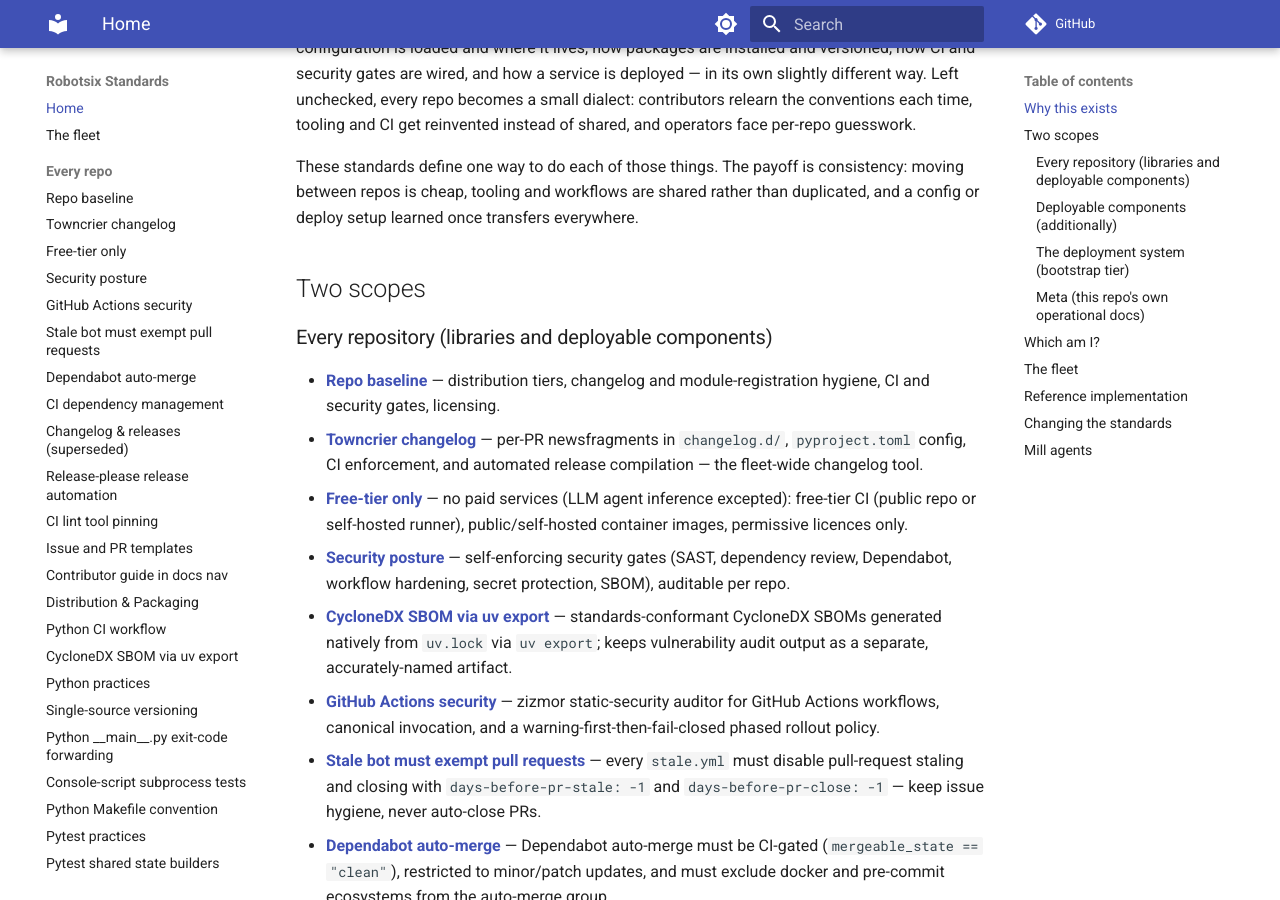
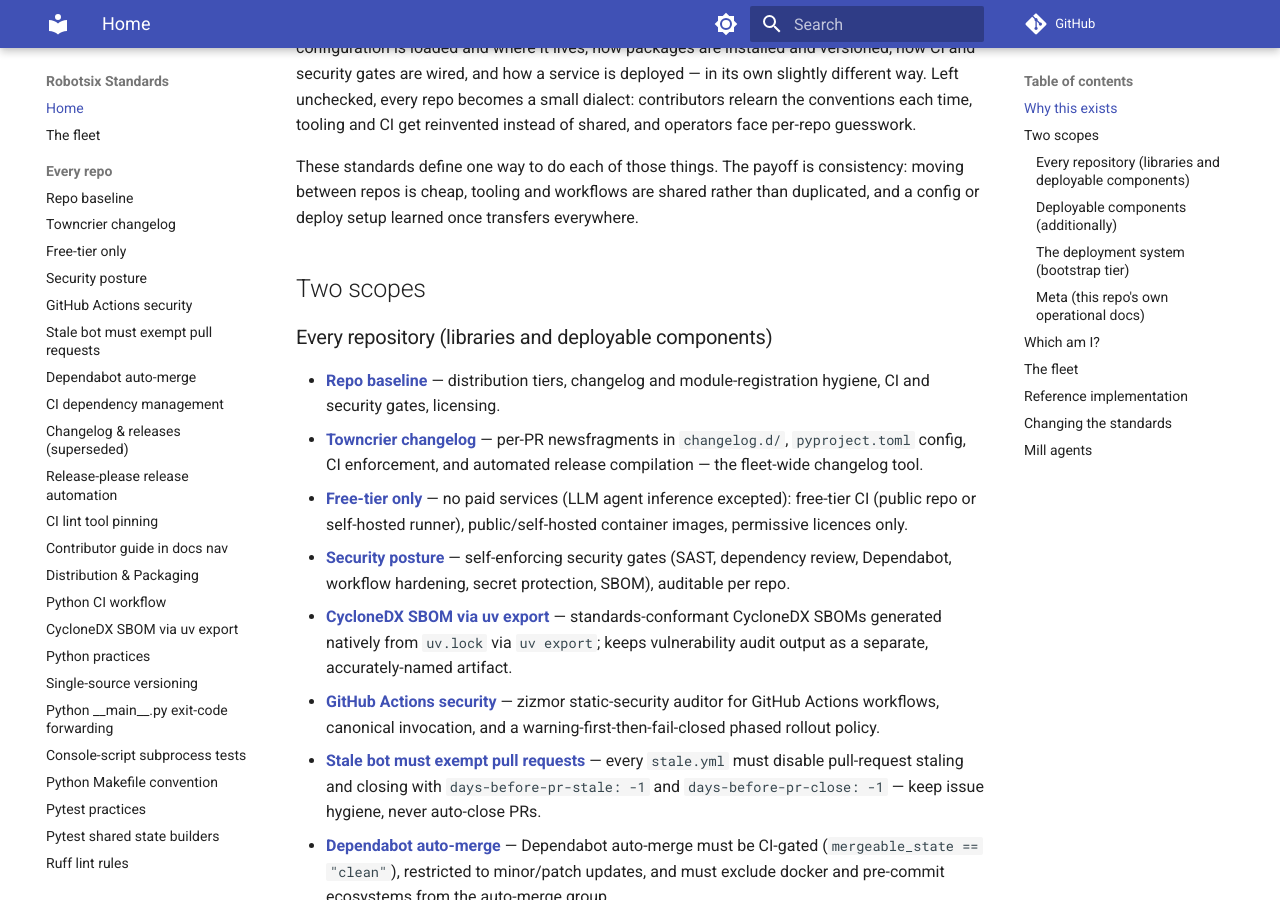
Before and after one commit to damien-robotsix/robotsix-standards, an MkDocs documentation site: the page built from docs/index.md, in a window 1280 px wide and 900 px high, scrolled down 312 px. Built offline with MkDocs 1.6.1 and Material for MkDocs 9.7.7, drawn with Linux system fonts in a browser that asks for light colours; comment, search, counter and statistics services are not loaded.

Commit message:
chore: Register issue-pr-templates.md in mkdocs.yml nav (20260823T091611Z-register-issue-pr-templates-md-in-mkdocs-91e6) (#317)
Co-authored-by: robotsix-mill <mill@robotsix.local>

```diff
--- a/mkdocs.yml
+++ b/mkdocs.yml
@@ -81,7 +81,6 @@ nav:
       - Changelog & releases (superseded): changelog-driven-releases.md
       - Release-please release automation: release-please.md
       - CI lint tool pinning: ci-lint-pinning.md
-      - Issue and PR templates: issue-pr-templates.md
       - Contributor guide in docs nav: contributing-in-nav.md
       - Distribution & Packaging: distribution-packaging.md
       - Python CI workflow: python-ci-workflow.md
@@ -99,6 +98,7 @@ nav:
       - py.typed wheel guard: py-typed-wheel-guard.md
       - Docstring convention: docstrings.md
       - HTTP client persistence: http-client-persistence.md
+      - Issue and PR templates: issue-pr-templates.md
       - Library internal logging: library-logging.md
       - Logging: logging.md
       - Hypothesis testing: hypothesis.md
```
